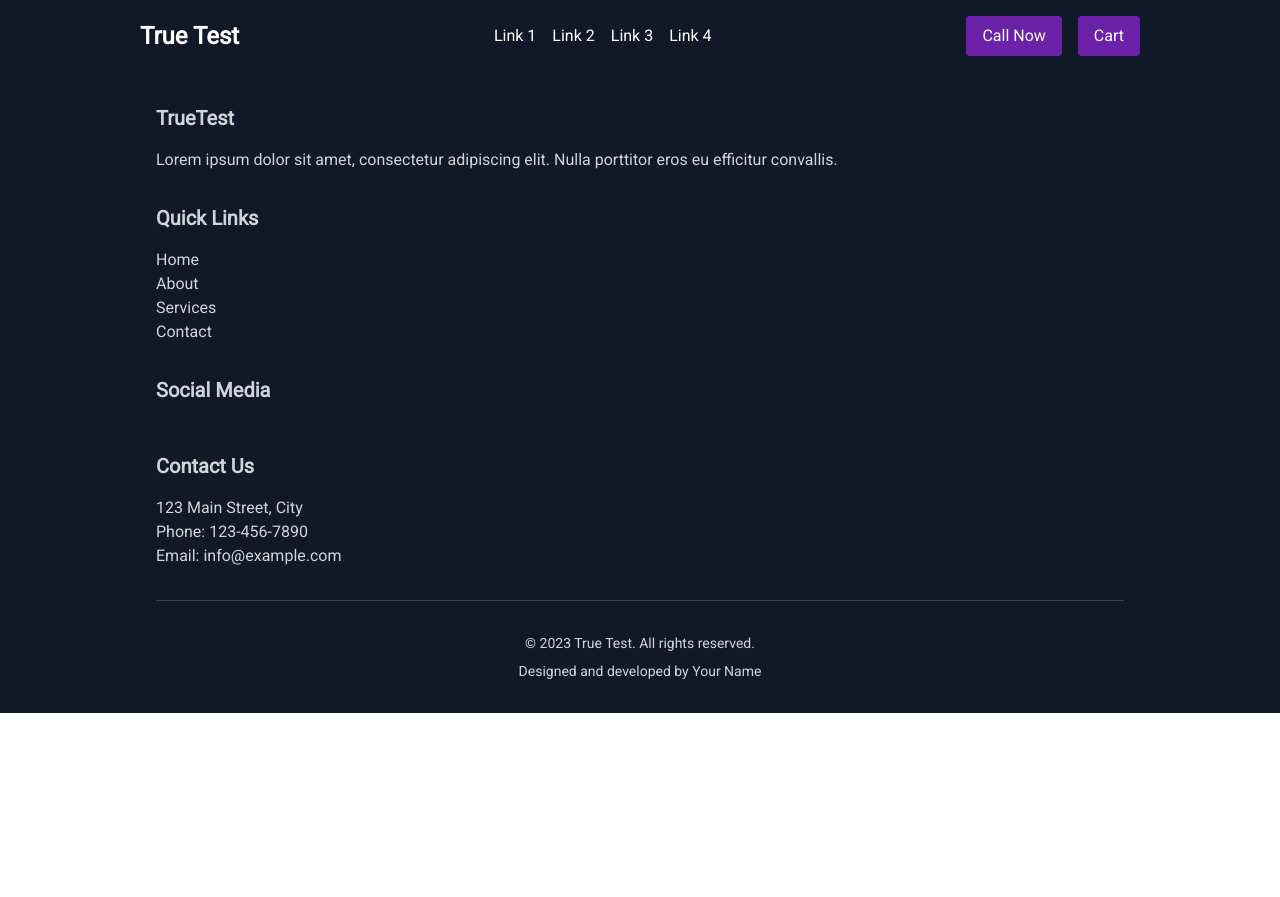
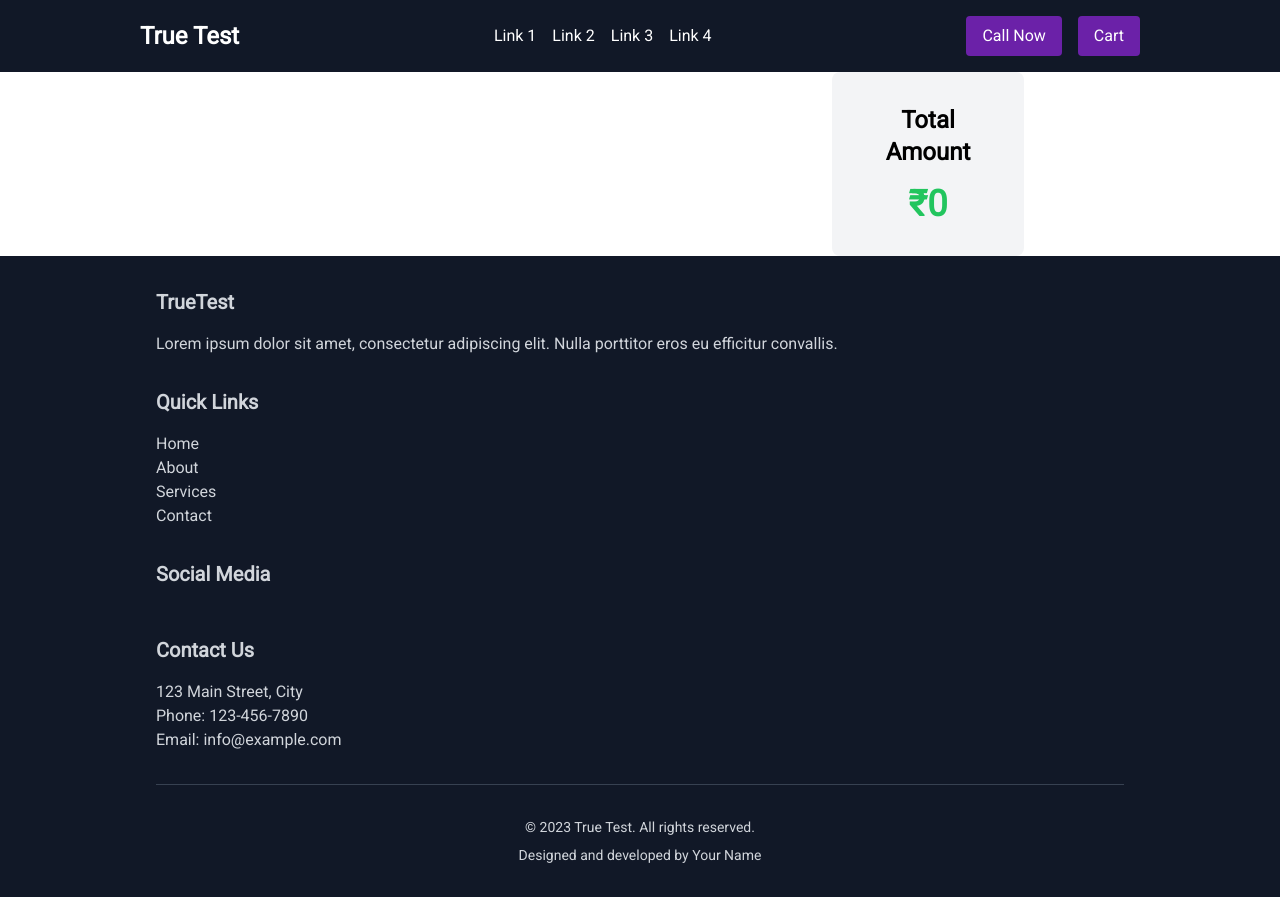
Before and after one commit to arup-basak/true-test, a Next.js app: page /cart in a window 1280 px wide. Before the commit the page ends 800 px from the top, so only its background shows below. Built offline with nearby package versions, Linux system fonts and the light colour scheme.

Commit message:
added amout screen

```diff
--- /dev/null
+++ b/src/components/TotalAmountScreen.tsx
@@ -0,0 +1,16 @@
+import React from 'react';
+
+const TotalAmountScreen = (props: {
+  totalAmount: number;
+}) => {
+  return (
+    <div className="bg-gray-100 rounded-lg p-8">
+      <div className="text-2xl font-bold text-center mb-4">Total Amount</div>
+      <div className="text-4xl font-bold text-center text-green-500">
+        ₹{props.totalAmount}
+      </div>
+    </div>
+  );
+};
+
+export default TotalAmountScreen;
--- a/src/pages/_app.tsx
+++ b/src/pages/_app.tsx
@@ -3,7 +3,6 @@ import NavBar from '@/components/NavBar';
 import '@/styles/globals.css'
 import type { AppProps } from 'next/app'
 import { Roboto } from 'next/font/google'
-import { useState } from 'react'
 
 const roboto = Roboto({
   weight: '400',
--- a/src/pages/cart.tsx
+++ b/src/pages/cart.tsx
@@ -1,10 +1,12 @@
-import React, { useEffect, useState } from 'react';
+import React, { useEffect, useState, useRef } from 'react';
 import Head from 'next/head';
 import { ProductProps } from '@/libs/interface';
 import CartComponent from '@/components/CartComponent';
+import TotalAmountScreen from '@/components/TotalAmountScreen';
 
 const Cart = () => {
   const [cartData, setCartData] = useState<ProductProps[]>([]);
+  const [totalAmount, setTotalAmount] = useState(0);
 
   useEffect(() => {
     const localStorageData = localStorage.getItem('true-test-cart');
@@ -12,21 +14,32 @@ const Cart = () => {
     setCartData(parsedData);
   }, []);
 
+  useEffect(() => {
+    let calculatedTotalAmount = 0;
+    cartData.forEach((product) => {
+      calculatedTotalAmount += product.price;
+    });
+    setTotalAmount(calculatedTotalAmount);
+  }, [cartData]);
+
   return (
     <>
       <Head>
         <title>Cart</title>
       </Head>
-      <div className='m-auto w-3/5'>
+      <div className='grid grid-cols-[1fr_12rem] w-3/5 m-auto'>
+        <div className=''>
           {cartData.map((product, index) => (
             <CartComponent
               key={index}
               heading={product.heading}
               price={product.price}
-            productId={product.productId} />
+              productId={product.productId}
+            />
           ))}
         </div>
-
+        <TotalAmountScreen totalAmount={totalAmount} />
+      </div>
     </>
   );
 };
--- a/src/pages/index.tsx
+++ b/src/pages/index.tsx
@@ -10,7 +10,8 @@ interface Repo {
 }
 
 export const getServerSideProps: GetServerSideProps<{ repo: Repo }> = async () => {
-  const res = await fetch('http://localhost:3000/api/products');
+  const URL = process.env.PRODUCT_URL || "localhost:3000"
+  const res = await fetch(URL);
   const repo = await res.json();
   return { props: { repo } };
 };
```
Lines whose indentation alone changed are shown as unchanged.
